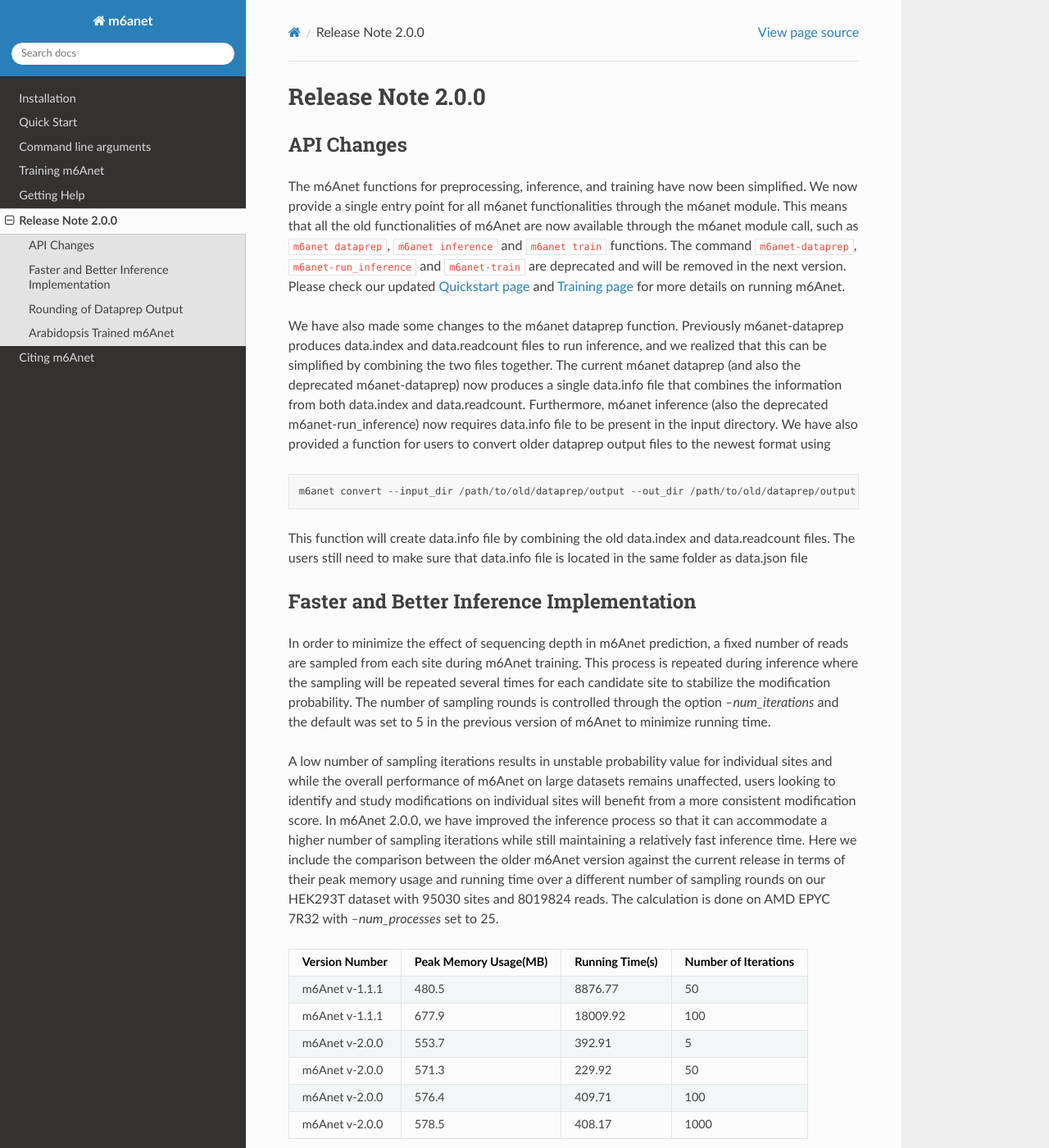
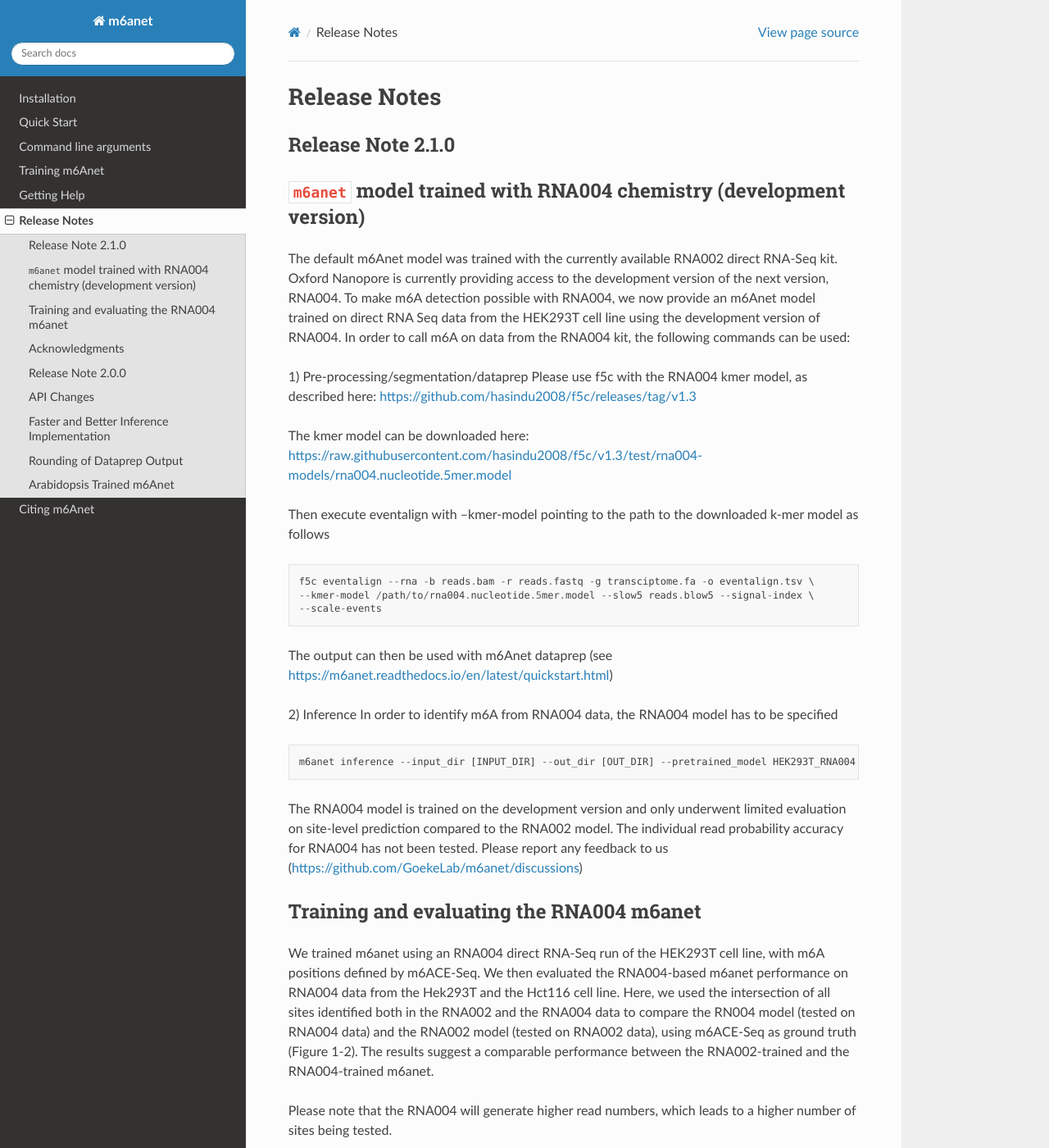
Before and after one commit to GoekeLab/m6anet, a Sphinx documentation site: the page built from docs/source/release_notes.rst, in a window 1280 px wide and 1400 px high. Shown: the whole window at 82% size. Built offline with Sphinx 7.4.7 and the Read the Docs theme 2.0.0, drawn with Linux system fonts in a browser that asks for light colours; some of the changed text lies outside the part shown.

Commit message:
modify docs to include the latest release notes and rename patch_notes to release notes

```diff
--- a/docs/source/index.rst
+++ b/docs/source/index.rst
@@ -20,14 +20,14 @@ Newer pore version might alter the raw squiggle and affect segmentation and clas
 Contents
 --------------------------
 .. toctree::
-   :maxdepth: 2
+   :maxdepth: 3
 
    installation
    quickstart
    cmd
    training
    help
-   patch_notes
+   release_notes
    citing
 
 Citing m6Anet
--- a/docs/source/patch_notes.rst
+++ b/docs/source/release_notes.rst
@@ -1,8 +1,77 @@
-.. _patch_notes:
+.. _release_notes:
+
 
 **************************
+Release Notes
+**************************
+
+
+Release Note 2.1.0
+##################
+
+
+``m6anet`` model trained with RNA004 chemistry (development version)
+####################################################################
+
+The default m6Anet model was trained with the currently available RNA002 direct RNA-Seq kit. Oxford Nanopore is currently providing access to the development version of the next version, RNA004. To make m6A detection possible with RNA004, we now provide an m6Anet model trained on direct RNA
+Seq data from the HEK293T cell line using the development version of RNA004. In order to call m6A on data from the RNA004 kit, the following commands can be used:
+
+1) Pre-processing/segmentation/dataprep
+Please use f5c with the RNA004 kmer model, as described here:
+https://github.com/hasindu2008/f5c/releases/tag/v1.3
+
+The kmer model can be downloaded here:
+https://raw.githubusercontent.com/hasindu2008/f5c/v1.3/test/rna004-models/rna004.nucleotide.5mer.model
+
+Then execute eventalign with --kmer-model pointing to the path to the downloaded k-mer model as follows ::
+
+    f5c eventalign --rna -b reads.bam -r reads.fastq -g transciptome.fa -o eventalign.tsv \
+    --kmer-model /path/to/rna004.nucleotide.5mer.model --slow5 reads.blow5 --signal-index \
+    --scale-events
+
+
+The output can then be used with m6Anet dataprep (see
+https://m6anet.readthedocs.io/en/latest/quickstart.html)
+
+2) Inference
+In order to identify m6A from RNA004 data, the RNA004 model has to be specified ::
+
+    m6anet inference --input_dir [INPUT_DIR] --out_dir [OUT_DIR] --pretrained_model HEK293T_RNA004
+
+The RNA004 model is trained on the development version and only underwent limited evaluation on site-level prediction compared to the RNA002 model. The individual read probability accuracy for RNA004 has not been tested. Please report any feedback to us (https://github.com/GoekeLab/m6anet/discussions)
+
+Training and evaluating the RNA004 m6anet
+##########################################
+
+We trained m6anet using an RNA004 direct RNA-Seq run of the HEK293T cell line, with m6A positions defined by m6ACE-Seq. We then evaluated the RNA004-based m6anet performance on RNA004 data from the Hek293T and the Hct116 cell line. Here, we used the intersection of all sites identified both in the RNA002 and the RNA004 data to compare the RN004 model (tested on RNA004 data) and the RNA002 model (tested on RNA002 data), using m6ACE-Seq as ground truth (Figure 1-2). The results suggest a comparable performance between the RNA002-trained and the RNA004-trained m6anet.
+
+Please note that the RNA004 will generate higher read numbers, which leads to a higher number of sites being tested.
+
++------------------------------------------------+----------------------------------------------+
+| HEK293T                                        | HCT116                                       |
++=======================+========================+==============================================+
+| .. image:: _images/RNA004_mapq20_HEK293T.jpg   | .. image:: _images/RNA004_mapq20_Hct116.jpg  |
++-----------------------+------------------------+----------------------------------------------+
+
+Figure 1: ROC curve comparing the m6Anet model trained on RNA002 and evaluated on RNA002 data with the model trained on RNA004 and evaluated on RNA004. Only sites that were detected in both data sets are used in this comparison. Here, a MAPQ filter of 20 was applied.
+
++------------------------------------------------+----------------------------------------------+
+| HEK293T                                        | HCT116                                       |
++=======================+========================+==============================================+
+| .. image:: _images/RNA004_mapq0_HEK293T.jpg    | .. image:: _images/RNA004_mapq0_Hct116.jpg   |
++-----------------------+------------------------+----------------------------------------------+
+
+Figure 2: ROC curve comparing the m6Anet model trained on RNA002 and evaluated on RNA002 data with the model trained on RNA004 and evaluated on RNA004. Only sites that were detected in both data sets are used in this comparison. Here, a MAPQ filter of 0 was applied to the RNA004 data, leading to a higher number of sites which are detected.
+
+The latest RNA004-trained m6anet model is available on https://github.com/goekeLab/m6anet.
+
+Acknowledgments
+###########################
+
+We thank Hasindu Gamaarachchi, Hiruna Samarakoon, James Ferguson, and Ira Deveson from the Garvan Institute of Medical Research in Sydney, Australia for enabling the eventalign of the RNA004 data with f5c. We thank Bing Shao Chia, Wei Leong Chew, Arnaud Perrin, Jay Shin, and Hwee Meng Low from the Genome Institute of Singapore for providing the RNA and generating the direct RNA-Seq data, and we thank Paola Florez De Sessions, Lin Yang, Adrien Leger, Lakmal Jayasinghe, Libby Snell, Etienne Raimondeau, and Oxford Nanopore Technologies for providing early access to RNA004, generating the Hek293T data that was used to train the m6Anet model, and for feedback on the results. The model was trained and implemented by Yuk Kei Wan.
+
 Release Note 2.0.0
-**************************
+##################
 
 API Changes
 #######################################
```
